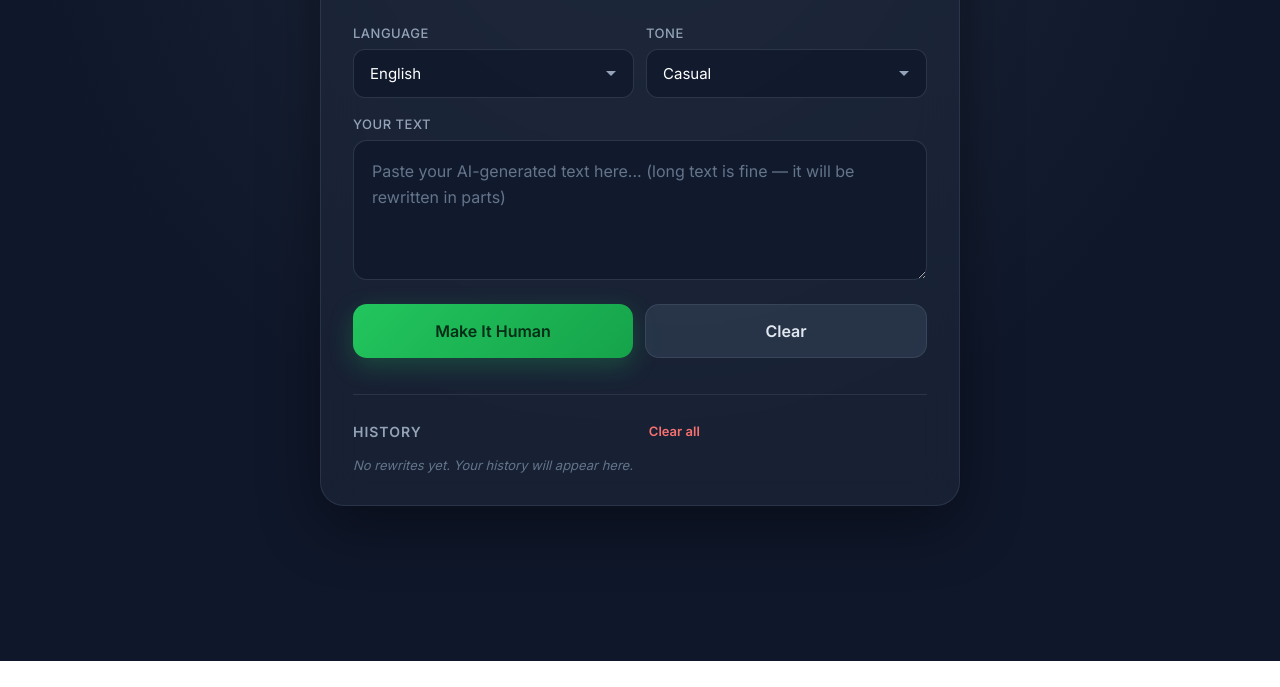
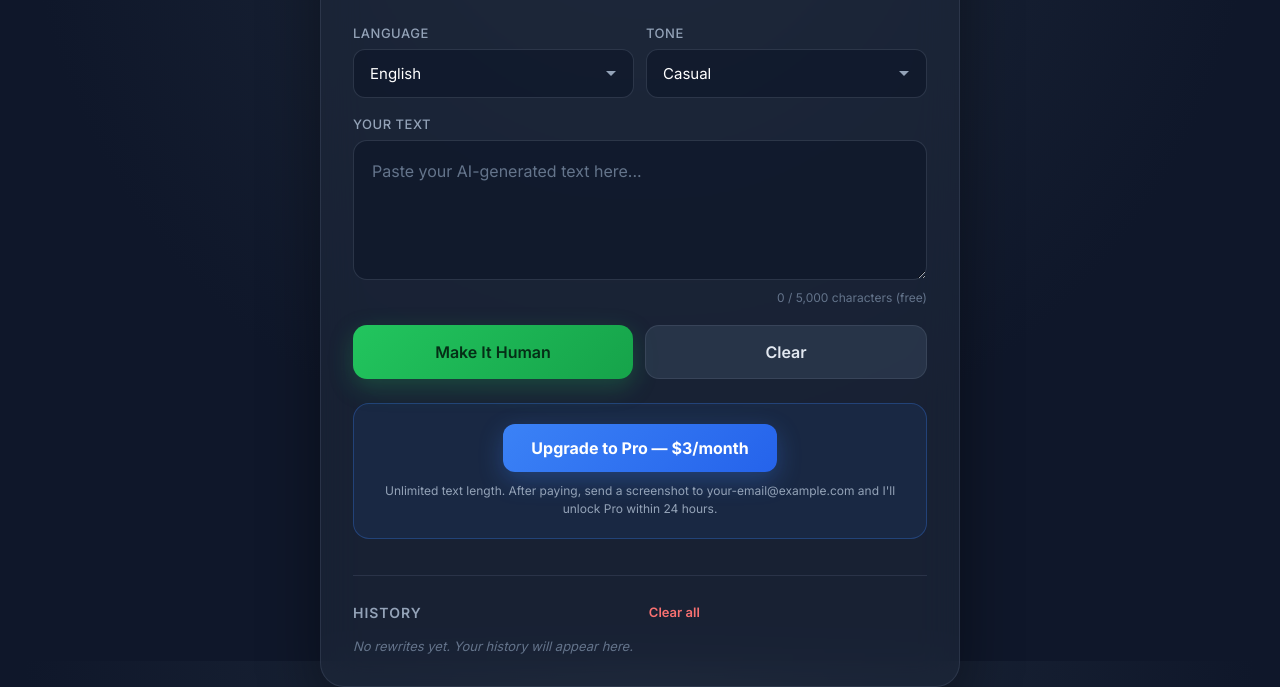
Before and after one commit to abhayabohara676-maker/human-checker, a plain HTML site: page human_checker.html in a window 1280 px wide. Shown: the part 139-826 px from the top of the page. Before the commit the page ends 800 px from the top, so only its background shows below. Drawn offline with Linux system fonts and the light colour scheme.

Commit message:
Update human_checker.html

```diff
--- a/human_checker.html
+++ b/human_checker.html
@@ -60,6 +60,11 @@
   }
   textarea:focus { outline: none; border-color: #3b82f6; box-shadow: 0 0 0 3px rgba(59, 130, 246, 0.2); }
   textarea::placeholder { color: #64748b; }
+  .char-count {
+    text-align: right; font-size: 12px; color: #64748b;
+    margin-top: 6px;
+  }
+  .char-count.over { color: #f87171; font-weight: 600; }
   .row { display: flex; gap: 12px; margin-top: 20px; }
   button {
     flex: 1; padding: 16px; font-size: 16px; font-weight: 600; font-family: inherit;
@@ -77,6 +82,23 @@
   .clear {
     background: rgba(51, 65, 85, 0.6); color: #e2e8f0;
     border: 1px solid rgba(148, 163, 184, 0.15);
+  }
+  .upgrade-box {
+    margin-top: 24px; padding: 20px; border-radius: 16px;
+    background: rgba(59, 130, 246, 0.08);
+    border: 1px solid rgba(59, 130, 246, 0.3);
+    text-align: center;
+  }
+  .upgrade-btn {
+    display: inline-block; padding: 14px 28px;
+    background: linear-gradient(135deg, #3b82f6, #2563eb);
+    color: #fff; font-weight: 700; text-decoration: none;
+    border-radius: 12px; font-size: 16px;
+    box-shadow: 0 8px 24px rgba(59, 130, 246, 0.3);
+  }
+  .upgrade-btn:hover { box-shadow: 0 8px 32px rgba(59, 130, 246, 0.5); }
+  .upgrade-note {
+    font-size: 12px; color: #94a3b8; margin-top: 10px; line-height: 1.5;
   }
   .fixed-box {
     margin-top: 24px; padding: 22px; border-radius: 16px;
@@ -124,7 +146,6 @@
     margin-top: 20px; font-size: 15px;
   }
   .hidden { display: none; }
-
   .history {
     margin-top: 36px;
     padding-top: 24px;
@@ -179,7 +200,7 @@
   <div class="two-col">
     <div class="field">
       <label for="language">Language</label>
-           <select id="language">
+      <select id="language">
         <option value="English">English</option>
         <option value="Nepali">नेपाली (Nepali)</option>
         <option value="Hindi">हिन्दी (Hindi)</option>
@@ -299,7 +320,8 @@
 
   <div class="field">
     <label for="post">Your text</label>
-    <textarea id="post" placeholder="Paste your AI-generated text here... (long text is fine — it will be rewritten in parts)"></textarea>
+    <textarea id="post" placeholder="Paste your AI-generated text here..."></textarea>
+    <div class="char-count"><span id="charCount">0</span> / 5,000 characters (free)</div>
   </div>
 
   <div class="row">
@@ -320,6 +342,11 @@
     <div class="fixed-text" id="fixedText"></div>
   </div>
 
+  <div class="upgrade-box">
+    <a class="upgrade-btn" href="YOUR_KHALTI_LINK_HERE" target="_blank">Upgrade to Pro — $3/month</a>
+    <div class="upgrade-note">Unlimited text length. After paying, send a screenshot to your-email@example.com and I'll unlock Pro within 24 hours.</div>
+  </div>
+
   <div class="history">
     <div class="history-header">
       <div class="history-title">History</div>
@@ -333,6 +360,7 @@
 const SERVER_URL = "https://human-checker.onrender.com/rewrite";
 const HISTORY_KEY = "human_checker_history";
 const MAX_HISTORY = 10;
+const FREE_LIMIT = 5000;
 
 function loadHistory() {
   try { return JSON.parse(localStorage.getItem(HISTORY_KEY) || "[]"); }
@@ -436,6 +464,11 @@ async function fixPost() {
 
   if (!text) { alert("Paste some text first."); return; }
 
+  if (text.length > FREE_LIMIT) {
+    showError("Free version handles up to 5,000 characters (you pasted " + text.length.toLocaleString() + "). Upgrade to Pro for unlimited length — see the Upgrade button below.");
+    return;
+  }
+
   document.getElementById("fixedBox").classList.add("hidden");
   document.getElementById("flagsBox").classList.add("hidden");
   document.getElementById("errorBox").classList.add("hidden");
@@ -490,15 +523,22 @@ function showError(msg) {
   box.classList.remove("hidden");
 }
 
+// Live character counter
+(function () {
+  const post = document.getElementById("post");
+  const counter = document.getElementById("charCount");
+  const wrap = counter ? counter.parentElement : null;
+  function update() {
+    const len = post.value.length;
+    counter.textContent = len.toLocaleString();
+    if (len > FREE_LIMIT) wrap.classList.add("over");
+    else wrap.classList.remove("over");
+  }
+  post.addEventListener("input", update);
+  update();
+})();
+
 renderHistory();
-// Sort the language dropdown alphabetically
-(function sortLanguages() {
-  const select = document.getElementById("language");
-  const options = Array.from(select.options);
-  options.sort((a, b) => a.text.localeCompare(b.text));
-  select.innerHTML = "";
-  options.forEach(opt => select.appendChild(opt));
-})();
 </script>
 </body>
 </html>
```
